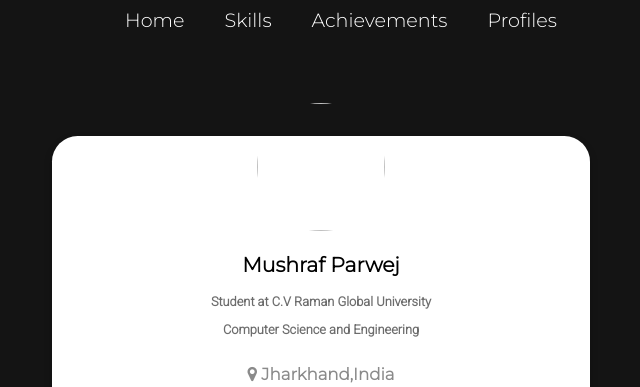
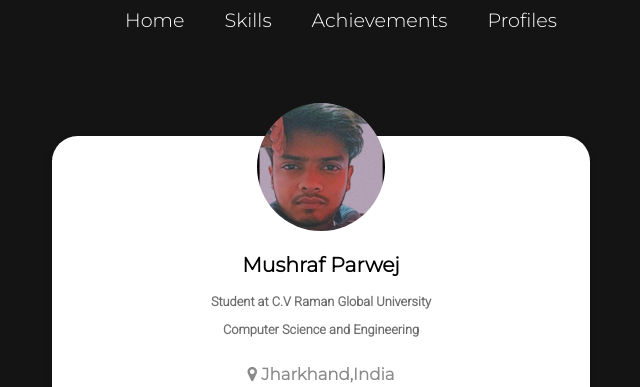
Before and after one commit to blackrose-blackhat/portfolio_v22, a plain HTML site: page index.html in a window 1280 px wide. Shown: the top 387 px of the page, without its empty margins (319-959 px from the left). Drawn offline with Linux system fonts and the light colour scheme; some icons are missing.

Commit message:
Update index.html

```diff
--- a/index.html
+++ b/index.html
@@ -27,7 +27,7 @@
 
        <section id="profile-card">
            <div class="profiler">
-               <img src="/assets/images/index.jpeg">
+               <img src="index.jpeg">
                <h1>Mushraf Parwej</h1>
                <h3>Student at C.V Raman Global University</h3>
                <h3>Computer Science and Engineering</h3>
```
